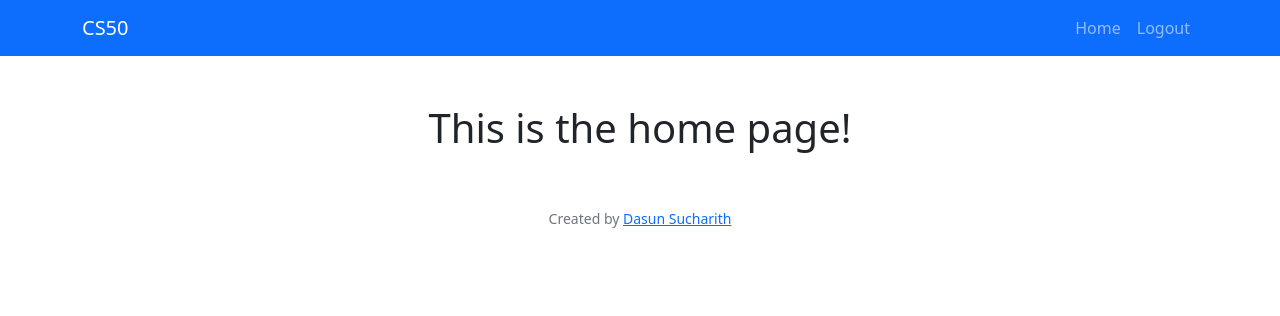
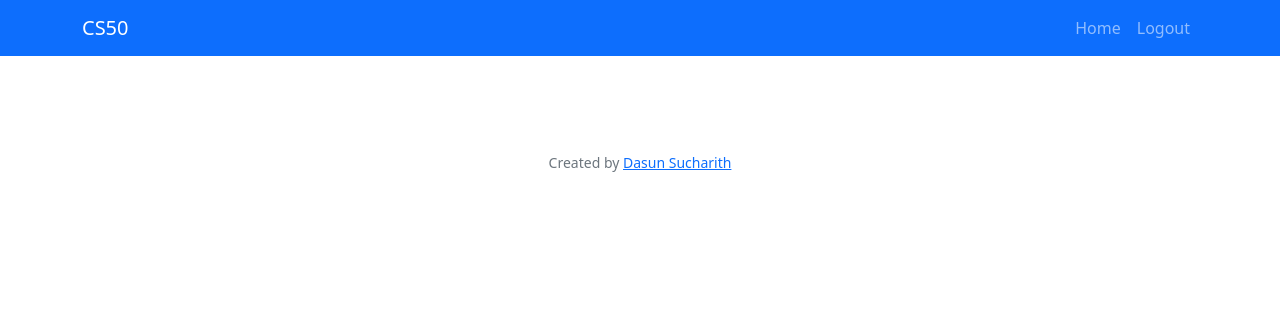
Before and after one commit to dasunsucharith/flask-website, a Flask app: page / in a window 1280 px wide. Shown: the top 316 px of the page. Run offline with Flask 2, Linux system fonts and the light colour scheme; a user stored in the database is signed in.

Commit message:
Update home.html

```diff
--- a/website/templates/home.html
+++ b/website/templates/home.html
@@ -1,5 +1,6 @@
 {% extends "base.html" %} {% block title %}Home{% endblock %} {% block content %}
 
-<h1>This is the home page!</h1>
+<form method="post">
 
-{% endblock%}
+</form>
+{% endblock %}
```
